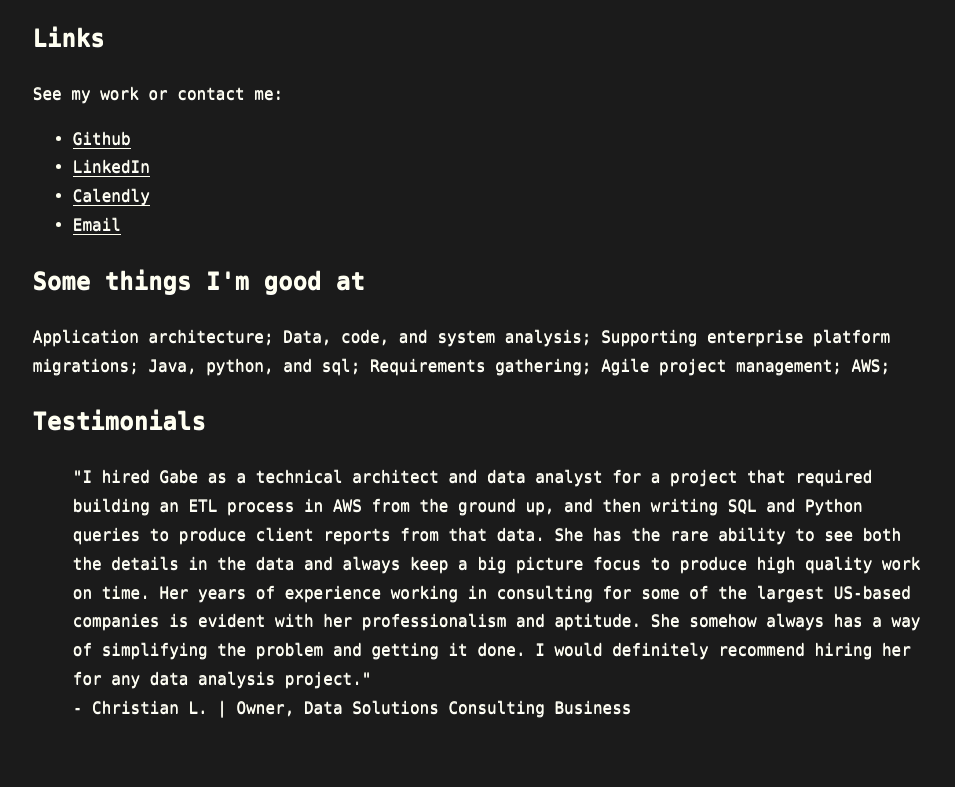
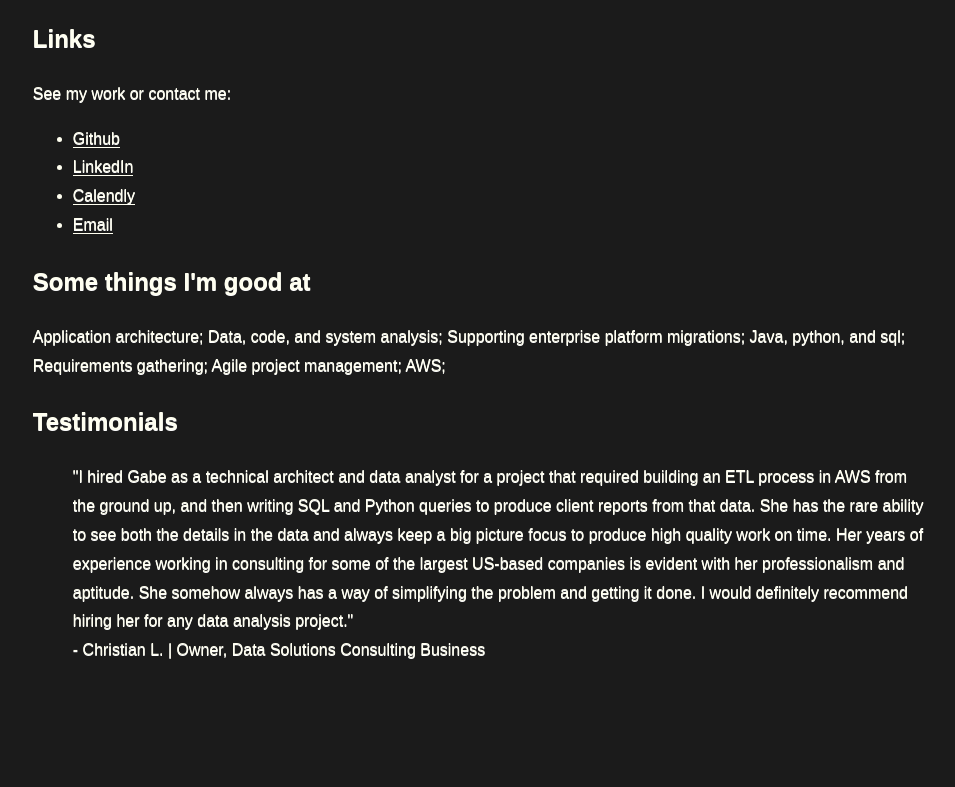
Before and after one commit to gabewin/gabewin_personal_website, a plain HTML site: page index.html in a window 1280 px wide. Shown: the part 175-962 px from the top of the page, without its empty margins (140-1095 px from the left). After the commit the page ends 904 px from the top, so only its background shows below. Drawn offline with Linux system fonts and the light colour scheme.

Commit message:
Update index.html

```diff
--- a/index.html
+++ b/index.html
@@ -7,7 +7,7 @@
         <meta name="description" content="Personal Website of Gabrielle Goodwin"/>
         <link rel="canonical" href="http://www.gabewin.com"/>
         <style>
-            body {margin: 5% auto; background: #1b1b1b; color: #fffff0; font-family: "Monaco", "Lucida Console", "Courier New", monospace; font-size: 16px; line-height: 1.8; text-shadow: 0 1px 0 #ffffff; max-width: 73%;}
+            body {margin: 5% auto; background: #1b1b1b; color: #fffff0; font-family: Arial, Helvetica, sans-serif; font-size: 16px; line-height: 1.8; text-shadow: 0 1px 0 #ffffff; max-width: 73%;}
             code {background: white;}
             a {border-bottom: 1px solid #fffff0; color: #fffff0; text-decoration: none;}
             a:hover {border-bottom: 0;}
```
